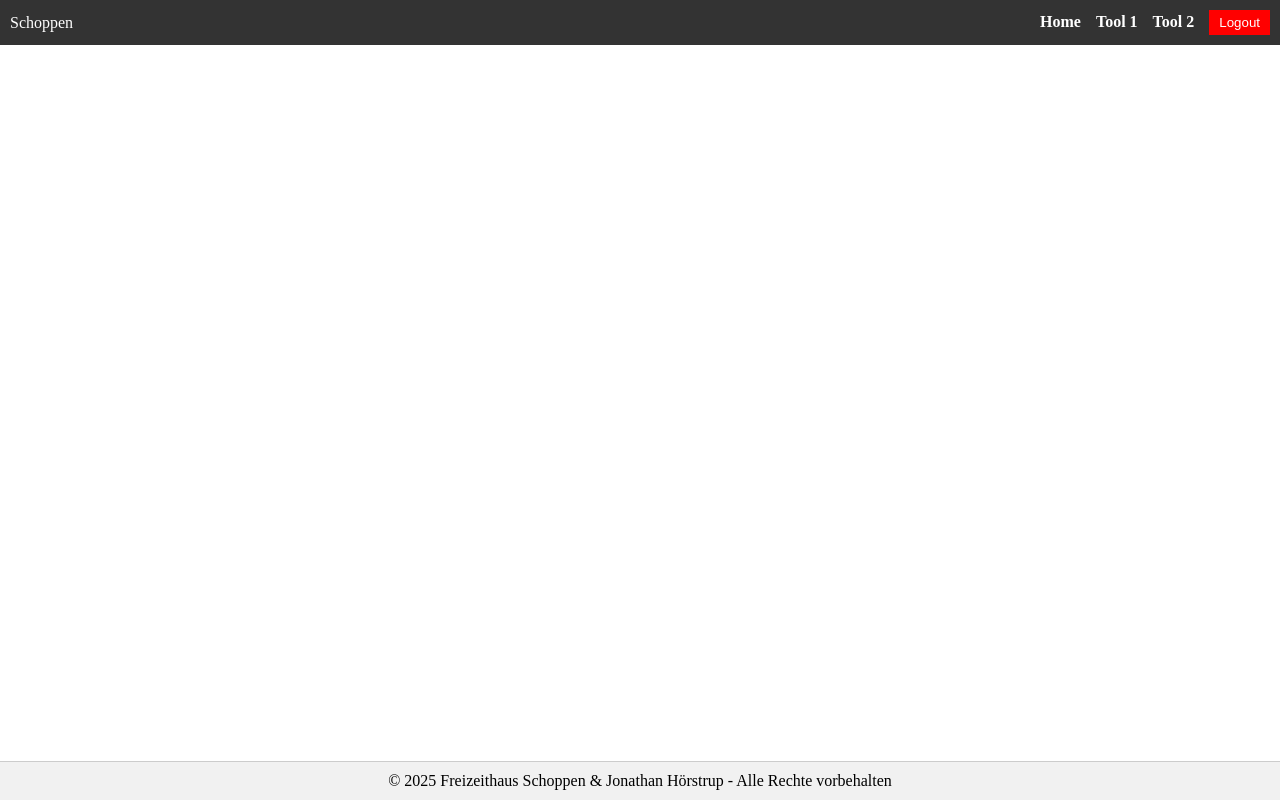
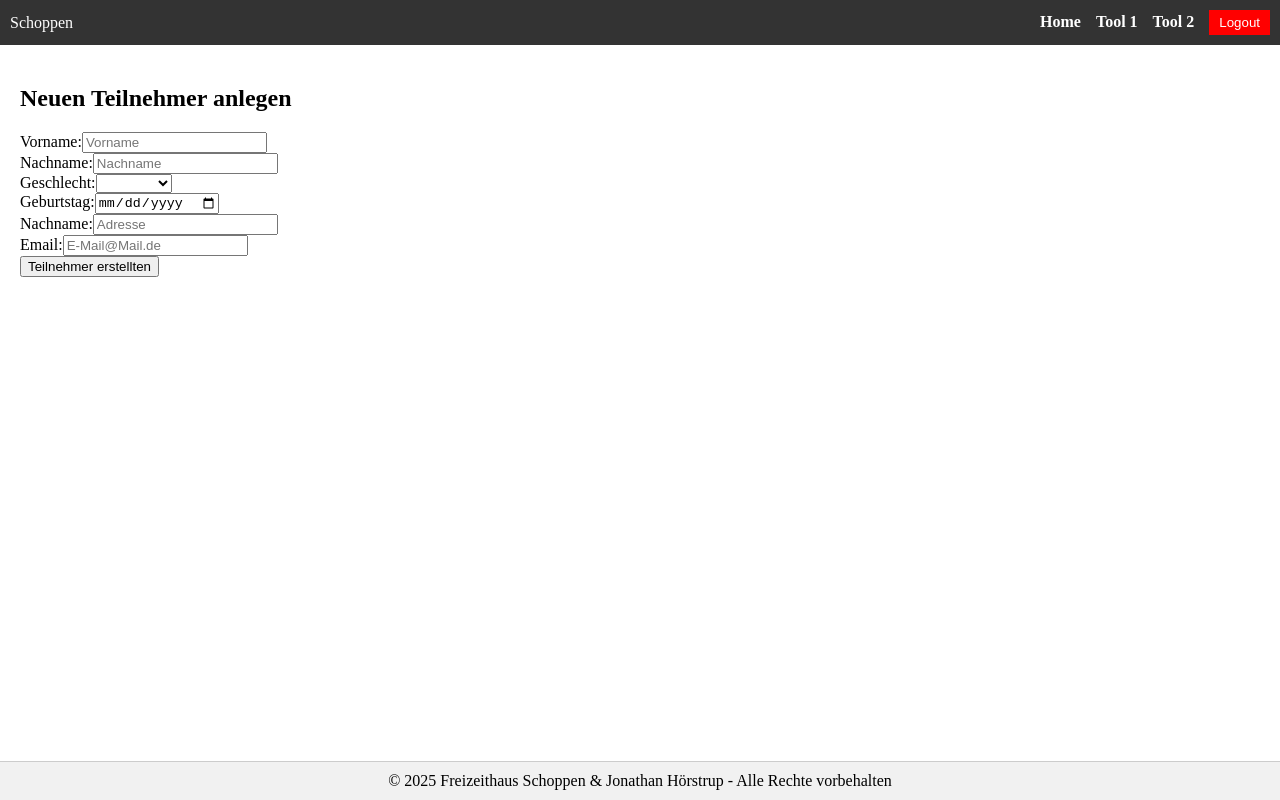
Before and after one commit to cleangraphx/SchoppenApp, a Vue app in the folder SchoppenTool/: page /input/teilnehmer in a window 1280 px wide. Built offline with nearby package versions, Linux system fonts and the light colour scheme; sample sign-in values are in the browser's storage.

Commit message:
Created InputTeilnehmerView.vue
Created Processing of new input.
Created Route to /input/teilnehmer

```diff
--- a/SchoppenTool/src/router/index.js
+++ b/SchoppenTool/src/router/index.js
@@ -2,6 +2,7 @@ import { createRouter, createWebHistory } from 'vue-router'
 import HomeView from '../views/HomeView.vue'
 import LoginView from '../views/LoginView.vue'
 import ViewView from '@/views/ViewView.vue'
+import InputTeilnehmerView from '@/views/InputTeilnehmerView.vue'
 
 
 const router = createRouter({
@@ -23,6 +24,12 @@ const router = createRouter({
       name: 'view',
       component: ViewView,
       meta: { requiresAuth: true }
+    },
+    {
+      path: '/input/teilnehmer',
+      name: 'teilnehmer-input',
+      component: InputTeilnehmerView,
+      meta: { requiresAuth: true }
     }
   ],
 })
--- /dev/null
+++ b/SchoppenTool/src/views/InputTeilnehmerView.vue
@@ -0,0 +1,145 @@
+<script setup>
+  import { reactive } from 'vue'
+
+  const form = reactive({
+    vorname: '',
+    nachname: '',
+    geschlecht: '',
+    geburtstag: '',
+    addresse: '',
+    email: ''
+  });
+
+  const errors = reactive({
+    vorname: null,
+    nachname: null,
+    geschlecht: null,
+    geburtstag: null,
+    adresse: null,
+    email: null
+  });
+
+  const status = reactive({
+    loading: false,
+    success: false,
+    error: null
+  });
+
+  const validate = () => {
+    let isValid = true;
+
+    errors.vorname = null;
+    errors.nachname = null;
+    errors.geschlecht = null;
+    errors.geburtstag = null;
+    errors.adresse = null;
+    errors.email = null;
+
+    if (!form.vorname) {
+      errors.vorname = 'Vorname darf nicht leer sein!';
+      isValid = false;
+    }
+    if (!form.nachname) {
+      errors.nachname = 'Nachname darf nicht leer sein!';
+      isValid = false;
+    }
+    if (!(form.geschlecht === 'männlich') || !(form.geschlecht === 'weiblich')) {
+      errors.geschlecht = 'Geschlecht auswählen';
+      isValid = false;
+    }
+    if (!form.geburtstag) {
+      error.geburtstag = 'Bitte Geburtstag auswählen';
+      isValid = false;
+    }
+    return isValid;
+  };
+
+  const submitForm = async () => {
+    if (!validate()) {
+      return;
+    }
+
+    status.loading = true;
+    status.success = false;
+    status.error = null;
+
+    const token = localStorage.getItem('token');
+
+    try {
+      const res = await fetch('http://localhost:3000/api/input/teilnehmer', {
+        method: 'POST',
+        headers: {
+          'Content-Type': 'application/json',
+          Authorization: `Bearer ${token}`
+        },
+        body: JSON.stringify(form)
+      });
+      if (res.ok) {
+        status.success = true;
+
+        form.vorname = '';
+        form.nachname = '';
+        form.geschlecht = '';
+        form.geburtstag = '';
+        form.adresse = '';
+        form.email = '';
+      } else {
+        const text = await res.text();
+        status.error = 'Server Fehler: ' + text;
+      }
+    } catch (error) {
+      status.error = 'Verbindung Fehler: ' + error.message;
+    } finally {
+      status.loading = false;
+    }
+  };
+</script>
+
+<template>
+  <div class="innercontainer">
+    <h2>Neuen Teilnehmer anlegen</h2>
+    <div class="divider" />
+    <form @submit.prevent="submitForm">
+      <div class="formgroup">
+        <label for="vorname">Vorname:</label>
+        <input v-model="form.vorname" type="text" placeholder="Vorname" id="vorname" />
+        <span v-if="errors.vorname" class="error-msg">{{ errors.vorname }}</span>
+      </div>
+      <div class="formgroup">
+        <label for="nachname">Nachname:</label>
+        <input v-model="form.nachname" type="text" placeholder="Nachname" id="nachname" />
+        <span v-if="errors.nachname" class="error-msg">{{ errors.nachname }}</span>
+      </div>
+      <div class="formgroup">
+        <label for="geschlecht">Geschlecht:</label>
+        <select v-model="form.geschlecht" name="geschlecht" id="geschlecht">
+          <option value="männlich">männlich</option>
+          <option value="weiblich">weiblich</option>
+        </select>
+        <span v-if="errors.geschlecht" class="error-msg">{{ errors.geschlecht }}</span>
+      </div>
+      <div class="formgroup">
+        <label for="geburtstag">Geburtstag:</label>
+        <input v-model="form.geburtstag" type="date" id="geburtstag" />
+        <span v-if="errors.geburtstag" class="error-msg">{{ errors.geburtstag }}</span>
+      </div>
+      <div class="formgroup">
+        <label for="adresse">Nachname:</label>
+        <input v-model="form.adresse" type="text" placeholder="Adresse" id="adresse" />
+        <span v-if="errors.adresse" class="error-msg">{{ errors.adresse }}</span>
+      </div>
+      <div class="formgroup">
+        <label for="email">Email:</label>
+        <input v-model="form.email" type="email" placeholder="E-Mail@Mail.de" id="email" />
+        <span v-if="errors.email" class="error-msg">{{ errors.email }}</span>
+      </div>
+
+      <div v-if="status.success" class="success-box">✅ Erfolgreich gespeichert!</div>
+      <div v-if="status.error" class="error-box">❌ {{ status.error }}</div>
+
+      <button type="submit" :disabled="status.loading">{{ status.loading ? 'Speichere...' : 'Teilnehmer erstellten' }}</button>
+    </form>
+  </div>
+</template>
+
+<style scoped></style>
```
Also changed, not shown: 1 other file (tests, documents, lock files or other folders).
